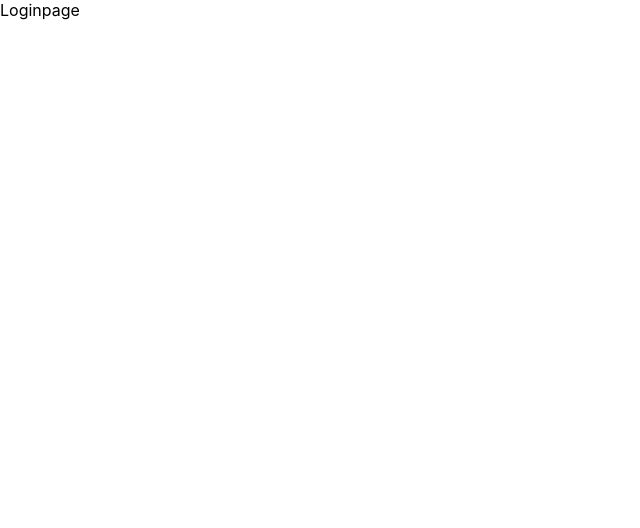
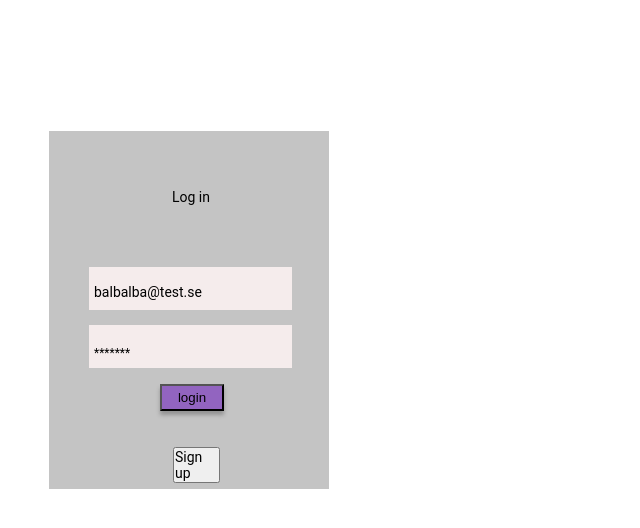
Before and after one commit to Bash-ton/ID2216-WebPrototype, a React (Create React App) app: page / in a window 1280 px wide. Shown: the top 528 px of the page, without its empty margins (0-640 px from the left). Built offline with nearby package versions, Linux system fonts and the light colour scheme.

Commit message:
figma html & css, routing

```diff
--- a/src/components/loginPage.js
+++ b/src/components/loginPage.js
@@ -1,10 +1,26 @@
 import React, {Component} from "react";
+import "../styles.css"
+
+class LoginPage extends Component{
+
+    handleClick=e=>{
+       this.props.history.push("/daily-workout-overview")
+    }
 
 
-class LoginPage extends Component{
     render(){
         return(
-            <div>Loginpage</div>
+            <div class="v120_25">
+                <div class="v120_26"></div>
+                <span class="v120_27">Log in</span>
+                <div class="v120_28"></div>
+                <span class="v120_37">*******</span>
+                <div class="v120_29"></div>
+                <span class="v120_35">balbalba@test.se</span>
+                <button class="v120_30">Sign up</button>
+                <button class="v120_38" onClick={this.handleClick}>login</button>
+            </div>
+
         );
     }
 
--- /dev/null
+++ b/src/styles.css
@@ -0,0 +1,116 @@
+* {
+    overflow-x: hidden;
+    padding: 0px !important;
+    margin: 0px !important;
+  }
+  .v120_25 {
+    width: 375px;
+    height: 812px;
+    background: rgba(255,255,255,1);
+    opacity: 1;
+    position: relative;
+    top: 0px;
+    left: 0px;
+    overflow: hidden;
+  }
+  .v120_26 {
+    width: 280px;
+    height: 358px;
+    background: rgba(196,196,196,1);
+    opacity: 1;
+    position: absolute;
+    top: 131px;
+    left: 49px;
+    overflow: hidden;
+  }
+  .v120_27 {
+    width: 38px;
+    color: rgba(0,0,0,1);
+    position: absolute;
+    top: 189px;
+    left: 172px;
+    font-family: Roboto;
+    font-weight: Regular;
+    font-size: 14px;
+    opacity: 1;
+    text-align: left;
+  }
+  .v120_28 {
+    width: 203px;
+    height: 43px;
+    background: rgba(245,236,236,1);
+    opacity: 1;
+    position: absolute;
+    top: 325px;
+    left: 89px;
+    overflow: hidden;
+  }
+  .v120_37 {
+    width: 37px;
+    color: rgba(0,0,0,1);
+    position: absolute;
+    top: 346px;
+    left: 94px;
+    font-family: Roboto;
+    font-weight: Regular;
+    font-size: 12px;
+    opacity: 1;
+    text-align: left;
+  }
+  .v120_29 {
+    width: 203px;
+    height: 43px;
+    background: rgba(245,236,236,1);
+    opacity: 1;
+    position: absolute;
+    top: 267px;
+    left: 89px;
+    overflow: hidden;
+  }
+  .v120_35 {
+    width: 115px;
+    color: rgba(0,0,0,1);
+    position: absolute;
+    top: 284px;
+    left: 94px;
+    font-family: Roboto;
+    font-weight: Regular;
+    font-size: 14px;
+    opacity: 1;
+    text-align: left;
+  }
+  .v120_30 {
+    width: 47px;
+    color: rgba(0,0,0,1);
+    position: absolute;
+    top: 447px;
+    left: 173px;
+    font-family: Roboto;
+    font-weight: Regular;
+    font-size: 14px;
+    opacity: 1;
+    text-align: left;
+  }
+  .v120_38 {
+    width: 64px;
+    height: 27px;
+    background: rgba(146,100,192,1);
+    opacity: 1;
+    position: absolute;
+    top: 384px;
+    left: 160px;
+    box-shadow: 0px 4px 4px rgba(0, 0, 0, 0.25);
+    overflow: hidden;
+  }
+  .v120_39 {
+    width: 27px;
+    color: rgba(0,0,0,1);
+    position: absolute;
+    top: 389px;
+    left: 179px;
+    font-family: Roboto;
+    font-weight: Regular;
+    font-size: 12px;
+    opacity: 1;
+    text-align: left;
+  }
```
Also changed, not shown: 1 other file (tests, documents, lock files or other folders).
